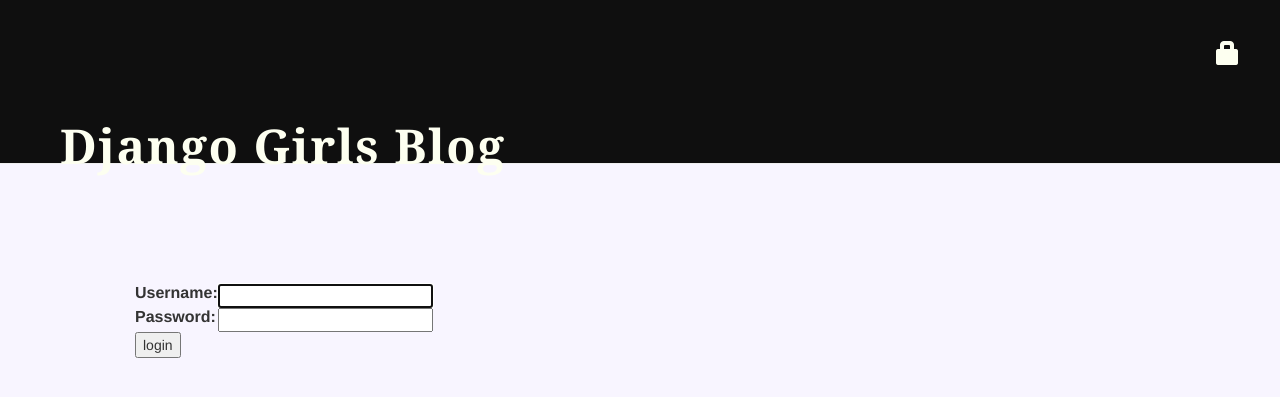
After one commit to vonhappatsch/djangogirls-blog, a Django app: page /accounts/login/ in a window 1280 px wide. The commit adds this page. Shown: the top 397 px of the page. Run offline with Django 3.2, Linux system fonts and the light colour scheme; some libraries are stand-ins or nearby versions.

Commit message:
Adding login button, username greeting, logout link and more

```diff
--- a/blog/static/css/blog.css
+++ b/blog/static/css/blog.css
@@ -37,11 +37,15 @@
     width: 100%;
 }
 
-.top-menu, .top-menu:hover, .top-menu:visited {
-    color: #ffffff;
+.top-menu {
+    color: #fdfff0;
     float: right;
-    font-size: 26pt;
+    font-size: 18pt;
     margin-right: 20px;
+}
+
+.top-menu:hover, .top-menu:visited {
+    color: #828282;
 }
 
 .post {
@@ -90,3 +94,12 @@
     font-weight: bold;
     letter-spacing: 1px;
 }
+
+.login-name {
+    font-size: 12px;
+    margin-top: 10px;
+}
+
+.login-name a, .login-name a:hover {
+    color: #828282;
+}
--- a/blog/templates/blog/base.html
+++ b/blog/templates/blog/base.html
@@ -12,6 +12,9 @@
             {% if user.is_authenticated %}
                 <a href="{% url 'post_new' %}" class="top-menu"><span class="glyphicon glyphicon-plus"></span></a>
                 <a href="{% url 'post_draft_list' %}" class="top-menu"><span class="glyphicon glyphicon-edit"></span></a>
+                <p class="top-menu login-name">Hello, {{ user.username }}!<br><small>(<a href="{% url 'logout' %}">Log out</a>)</small></p>
+            {% else %}
+                <a href="{% url 'login' %}" class="top-menu"><span class="glyphicon glyphicon-lock"></span></a>
             {% endif %}
             <h1><a href="/">Django Girls Blog</a></h1>
         </div>
--- /dev/null
+++ b/blog/templates/registration/login.html
@@ -0,0 +1,24 @@
+{% extends "blog/base.html" %}
+
+{% block content %}
+    {% if form.errors %}
+        <p>Your username and password didn't match. Please try again.</p>
+    {% endif %}
+
+    <form method="post" action="{% url 'login' %}">
+    {% csrf_token %}
+        <table>
+        <tr>
+            <td>{{ form.username.label_tag }}</td>
+            <td>{{ form.username }}</td>
+        </tr>
+        <tr>
+            <td>{{ form.password.label_tag }}</td>
+            <td>{{ form.password }}</td>
+        </tr>
+        </table>
+
+        <input type="submit" value="login" />
+        <input type="hidden" name="next" value="{{ next }}" />
+    </form>
+{% endblock %}
--- a/blog/views.py
+++ b/blog/views.py
@@ -4,6 +4,7 @@
 from django.shortcuts import render, get_object_or_404
 from blog.forms import PostForm
 from django.shortcuts import redirect
+from django.contrib.auth.decorators import login_required
 
 # Create your views here.
 def post_list(request):
@@ -16,6 +17,7 @@
     return render(request, 'blog/post_detail.html', {'post': post})
 
 
+@login_required
 def post_new(request):
     if request.method =="POST":
         form = PostForm(request.POST)
@@ -29,6 +31,7 @@
     return render(request, 'blog/post_edit.html', {'form': form})
 
 
+@login_required
 def post_edit(request, pk):
     post = get_object_or_404(Post, pk=pk)
     if request.method == "POST":
@@ -43,17 +46,20 @@
     return render(request, 'blog/post_edit.html', {'form': form})
 
 
+@login_required
 def post_draft_list(request):
     posts = Post.objects.filter(published_date__isnull=True).order_by('created_date')
     return render(request, 'blog/post_draft_list.html', {'posts': posts})
 
 
+@login_required
 def post_publish(request, pk):
     post = get_object_or_404(Post, pk=pk)
     post.publish()
     return redirect('post_detail', pk=pk)
 
 
+@login_required
 def post_remove(request, pk):
     post = get_object_or_404(Post, pk=pk)
     post.delete()
--- a/siganijina/settings.py
+++ b/siganijina/settings.py
@@ -120,3 +120,5 @@
 
 STATIC_URL = '/static/'
 STATIC_ROOT = os.path.join(BASE_DIR, 'static')
+
+LOGIN_REDIRECT_URL = '/'
--- a/siganijina/urls.py
+++ b/siganijina/urls.py
@@ -15,8 +15,11 @@
 """
 from django.urls import include, path
 from django.contrib import admin
+from django.contrib.auth import views
 
 urlpatterns = [
     path('admin/', admin.site.urls),
+    path('accounts/login/', views.login, name='login'),
+    path('accounts/logout/', views.logout, name='logout', kwargs={'next_page': '/'}),
     path('', include('blog.urls')),
 ]
```
